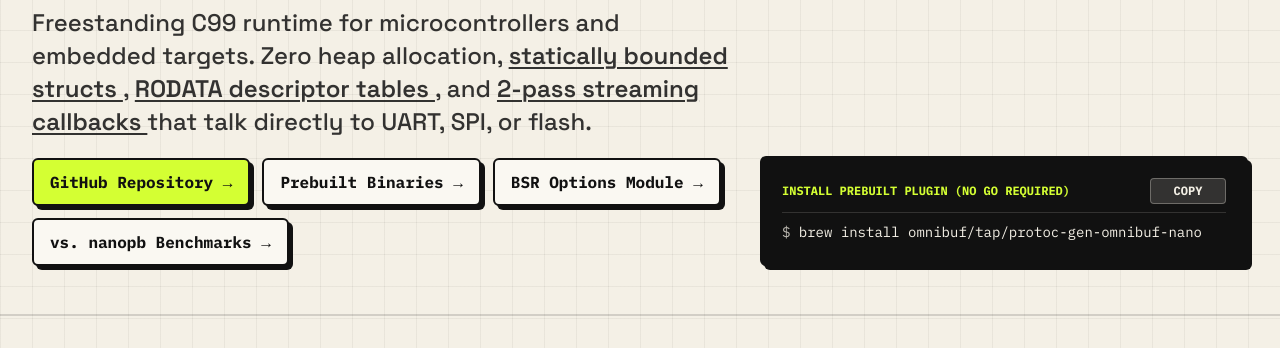
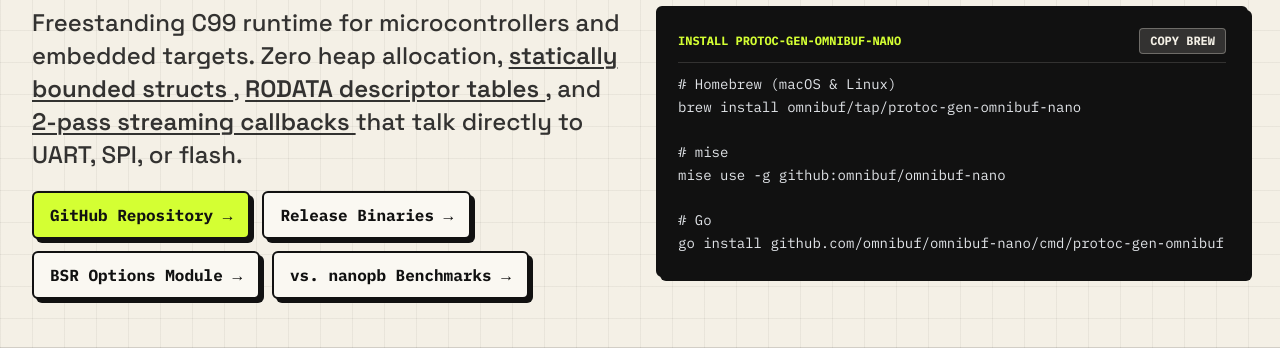
Before and after one commit to omnibuf/omnibuf.com, an Astro site: page /nano in a window 1280 px wide. Shown: the part 322-670 px from the top of the page. Built offline with nearby package versions, Linux system fonts and the light colour scheme; Astro itself is replaced by a stand-in of ours; code samples lack their colours.

Commit message:
Match CLI install options (Homebrew, mise, Go) on /nano

```diff
--- a/src/pages/nano.astro
+++ b/src/pages/nano.astro
@@ -6,6 +6,15 @@ import LanguageStrip from '../components/LanguageStrip.astro';
 import TypeMappingTable from '../components/TypeMappingTable.astro';
 import Footer from '../components/Footer.astro';
 import { defaultTypeMappings } from '../data/typeMappings';
+
+const installCommands = `# Homebrew (macOS & Linux)
+brew install omnibuf/tap/protoc-gen-omnibuf-nano
+
+# mise
+mise use -g github:omnibuf/omnibuf-nano
+
+# Go
+go install github.com/omnibuf/omnibuf-nano/cmd/protoc-gen-omnibuf-nano@latest`;
 
 const optionsProtoSnippet = `syntax = "proto3";
 package telemetry;
@@ -120,8 +129,8 @@ const nanoFaqJsonLd = {
         </span>
       </h1>
 
-      <div class="mt-6 grid lg:grid-cols-12 gap-6 lg:gap-8 items-end">
-        <div class="lg:col-span-7 space-y-4">
+      <div class="mt-6 grid lg:grid-cols-12 gap-6 lg:gap-8 items-start">
+        <div class="lg:col-span-6 space-y-4">
           <p class="text-lg sm:text-2xl text-ink/85 font-medium leading-snug">
             Freestanding C99 runtime for microcontrollers and embedded targets. Zero heap
             allocation,{' '}
@@ -153,7 +162,7 @@ const nanoFaqJsonLd = {
               rel="noopener noreferrer"
               class="os-btn px-4 py-2.5 bg-[#FAF8F2] text-ink font-bold rounded-md"
             >
-              Prebuilt Binaries &rarr;
+              Release Binaries &rarr;
             </a>
             <a
               href="https://buf.build/omnibuf/nano"
@@ -172,21 +181,21 @@ const nanoFaqJsonLd = {
           </div>
         </div>
 
-        <div class="lg:col-span-5 min-w-0">
-          <div class="p-4 sm:p-5 bg-ink text-paper rounded-md font-mono text-xs sm:text-sm overflow-x-auto leading-relaxed border-2 border-ink shadow-[4px_4px_0px_#111111]">
-            <div class="flex items-center justify-between gap-2 mb-2 pb-2 border-b border-paper/15">
+        <div class="lg:col-span-6 min-w-0">
+          <div class="p-4 sm:p-5 bg-ink text-paper rounded-md font-mono text-xs sm:text-sm overflow-x-auto leading-relaxed border-2 border-ink shadow-[4px_4px_0px_#111111] [&>pre]:bg-transparent! [&>pre]:p-0! [&>pre]:m-0! [&>pre]:border-0!">
+            <div class="flex items-center justify-between gap-2 mb-2.5 pb-2 border-b border-paper/15">
               <div class="text-xs font-bold uppercase text-acid">
-                Install Prebuilt Plugin (No Go Required)
+                Install protoc-gen-omnibuf-nano
               </div>
               <button
                 type="button"
                 data-copy="brew install omnibuf/tap/protoc-gen-omnibuf-nano"
                 class="copy-snippet-btn min-w-[4.75rem] text-center px-2.5 py-1 text-xs font-bold uppercase bg-paper/15 hover:bg-acid hover:text-ink focus-visible:outline focus-visible:outline-2 focus-visible:outline-acid text-paper border border-paper/30 rounded shrink-0 transition"
               >
-                Copy
+                Copy brew
               </button>
             </div>
-            <pre class="leading-relaxed whitespace-pre"><code><span class="text-paper/75 select-none">$ </span>brew install omnibuf/tap/protoc-gen-omnibuf-nano</code></pre>
+            <Code code={installCommands} lang="sh" theme="github-dark" />
           </div>
         </div>
       </div>
```
